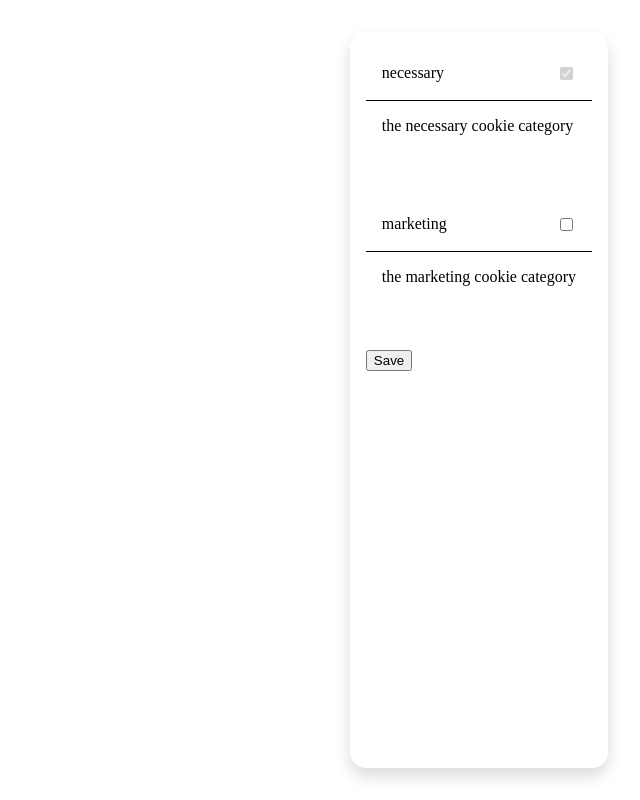
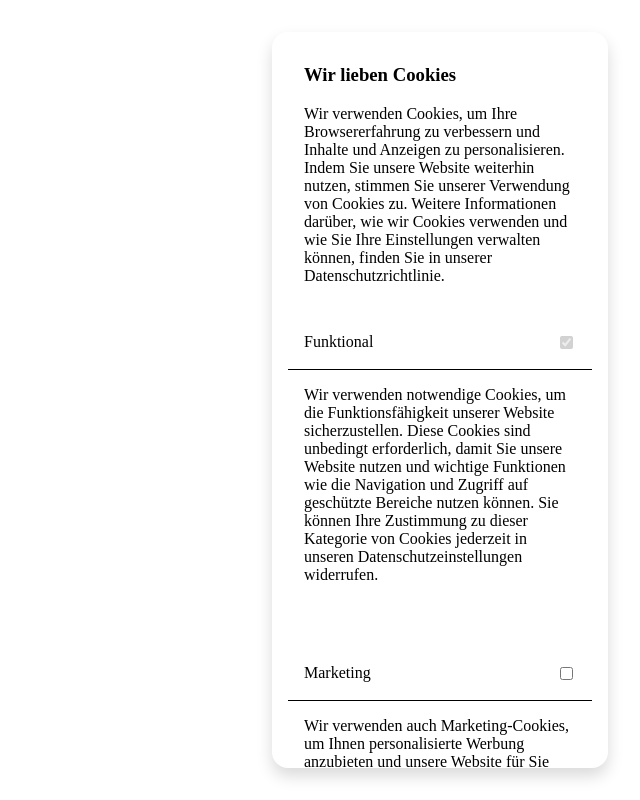
Before and after one commit to christophmellauner/cookie-consent, a website built with Vite: page index.html in a window 1280 px wide. Shown: the whole page, without its empty margins (640-1280 px from the left). Built offline with nearby package versions, Linux system fonts and the light colour scheme.

Commit message:
small fixes and text update

```diff
--- a/src/style.scss
+++ b/src/style.scss
@@ -1,11 +1,15 @@
 $padding: 1rem;
 
-:root{
-    --primary-color: #E8F3D6;
-    --secondary-color: #FFDCA9;
-    --accent-color: #FAAB78;
+:root {
+    --primary-color: #e8f3d6;
+    --secondary-color: #ffdca9;
+    --accent-color: #faab78;
 
     --padding: #{$padding};
+}
+
+.cookieconsent h3 {
+    margin-top: 0;
 }
 
 .cookieconsent {
@@ -25,9 +29,17 @@ $padding: 1rem;
     border-radius: 1rem;
     box-shadow: 0 0.5rem 1rem #00000026 !important;
     padding: var(--padding);
+    overflow: scroll;
+    flex-direction: column;
+}
+
+.cookieconsent__header {
+    padding: var(--padding);
 }
 
 .cookieconsent__position--right {
+    max-width: 100%;
+    width: 400px;
     height: 100vh;
     top: 0;
     right: 0;
@@ -39,7 +51,7 @@ $padding: 1rem;
     left: 0;
 }
 
-.cookieconsent__form__category{
+.cookieconsent__form__category {
     margin-bottom: 3rem;
 }
 
@@ -53,3 +65,21 @@ $padding: 1rem;
 .cookieconsent__form__category__details {
     padding: var(--padding);
 }
+
+.cookieconsent__form__buttons {
+    padding: var(--padding);
+    button {
+        background: none;
+        background-color: rgba(0, 0, 0, 0);
+        box-shadow: none;
+        border: 0;
+        padding: 15px 30px;
+        background-color: #7b7b7b;
+        color: white;
+        text-transform: uppercase;
+        font-weight: bold;
+        &:hover {
+            cursor: pointer;
+        }
+    }
+}
--- a/src/testconfigs/basic.json
+++ b/src/testconfigs/basic.json
@@ -1,23 +1,33 @@
 {
+    "general": {
+        "headline": "Wir lieben Cookies",
+        "description": "Wir verwenden Cookies, um Ihre Browsererfahrung zu verbessern und Inhalte und Anzeigen zu personalisieren. Indem Sie unsere Website weiterhin nutzen, stimmen Sie unserer Verwendung von Cookies zu. Weitere Informationen darüber, wie wir Cookies verwenden und wie Sie Ihre Einstellungen verwalten können, finden Sie in unserer Datenschutzrichtlinie."
+    },
     "cookie": {
         "domain": "localhost",
         "expirationAmount": 90
     },
     "possibleCookies": [
         {
-            "name": "necessary",
-            "description": "the necessary cookie category",
+            "id": "necessary",
+            "name": "Funktional",
+            "description": "Wir verwenden notwendige Cookies, um die Funktionsfähigkeit unserer Website sicherzustellen. Diese Cookies sind unbedingt erforderlich, damit Sie unsere Website nutzen und wichtige Funktionen wie die Navigation und Zugriff auf geschützte Bereiche nutzen können. Sie können Ihre Zustimmung zu dieser Kategorie von Cookies jederzeit in unseren Datenschutzeinstellungen widerrufen.",
             "required": true,
             "cookiesToBlock": []
         },
         {
-            "name": "marketing",
-            "description": "the marketing cookie category",
+            "id": "marketing",
+            "name": "Marketing",
+            "description": "Wir verwenden auch Marketing-Cookies, um Ihnen personalisierte Werbung anzubieten und unsere Website für Sie relevanter zu machen. Diese Cookies verfolgen Ihre Online-Aktivitäten und helfen uns, unsere Marketingkampagnen zu optimieren und Ihnen Angebote anzubieten, die für Sie von Interesse sein könnten. Sie können Ihre Zustimmung zu dieser Kategorie von Cookies jederzeit in unseren Datenschutzeinstellungen widerrufen.",
             "required": false,
             "cookiesToBlock": [
                 {
-                    "name": "",
-                    "identifier": "",
+                    "name": "Google Analytics",
+                    "identifiers": [
+                        "_ga",
+                        "_gid",
+                        "_gat"
+                    ],
                     "expiration": 90
                 }
             ]
--- a/src/vanilla/main.ts
+++ b/src/vanilla/main.ts
@@ -1,19 +1,23 @@
 import { Consent } from '../core/consent'
-import BasicConfig from '../testconfigs/basic.json'
+import config from '../testconfigs/basic.json'
 
-window.consent = new Consent("cookieconsent", BasicConfig)
+window.consent = new Consent("cookieconsent", config)
 
 document.querySelector<HTMLDivElement>('#app')!.innerHTML = `
   <div>
     <div id="cookieconsent" class="cookieconsent cookieconsent__position--right">
         <div class="cookieconsent__container">
+            <div class="cookieconsent__header">
+                <h3>${config.general.headline}</h3>
+                <p>${config.general.description}</p>
+            </div>
             <form id="cookieconsent__form">
                 <div class="cookieconsent__form__categories">
 
                 </div>
                 <div class="cookieconsent__form__buttons">
                     <button>
-                        Save
+                        Speichern
                     </button>
                 </div>
             </form>
@@ -23,16 +27,16 @@ document.querySelector<HTMLDivElement>('#app')!.innerHTML = `
 `
 
 
-const categories = BasicConfig.possibleCookies.map(category => {
+const categories = config.possibleCookies.map(category => {
     const categoryStatus = window.consent.getStatus(category)
     return `
         <div class="cookieconsent__form__category">
-            <div class="cookieconsent__form__category__heading">
+            <label class="cookieconsent__form__category__heading">
                 ${category.name}
                 <div class="cookieconsent__form__category__switch">
-                    <input name="category_${category.name}" type="checkbox" ${category.required ? 'checked="true" disabled' : (categoryStatus ? 'checked="true"': '')} />
+                    <input name="category_${category.id}" type="checkbox" ${category.required ? 'checked="true" disabled' : (categoryStatus ? 'checked="true"': '')} />
                 </div>
-            </div>
+            </label>
             <div class="cookieconsent__form__category__details">
                 ${category.description}
             </div>
@@ -48,8 +52,8 @@ const formElement = document.querySelector<HTMLFormElement>('#cookieconsent__for
 formElement?.addEventListener("submit", function (e: Event) {
     e.preventDefault();
     e.stopPropagation();
-    BasicConfig.possibleCookies.forEach(category => {
-        const checkbox = formElement!.elements.namedItem("category_" + category.name) as HTMLInputElement
+    config.possibleCookies.forEach(category => {
+        const checkbox = formElement!.elements.namedItem("category_" + category.id) as HTMLInputElement
         console.log(checkbox.checked)
         if (checkbox && checkbox.checked) {
             window.consent.accept(category)
```
Also changed, not shown: src/core/config.ts (+6 -1 lines).
